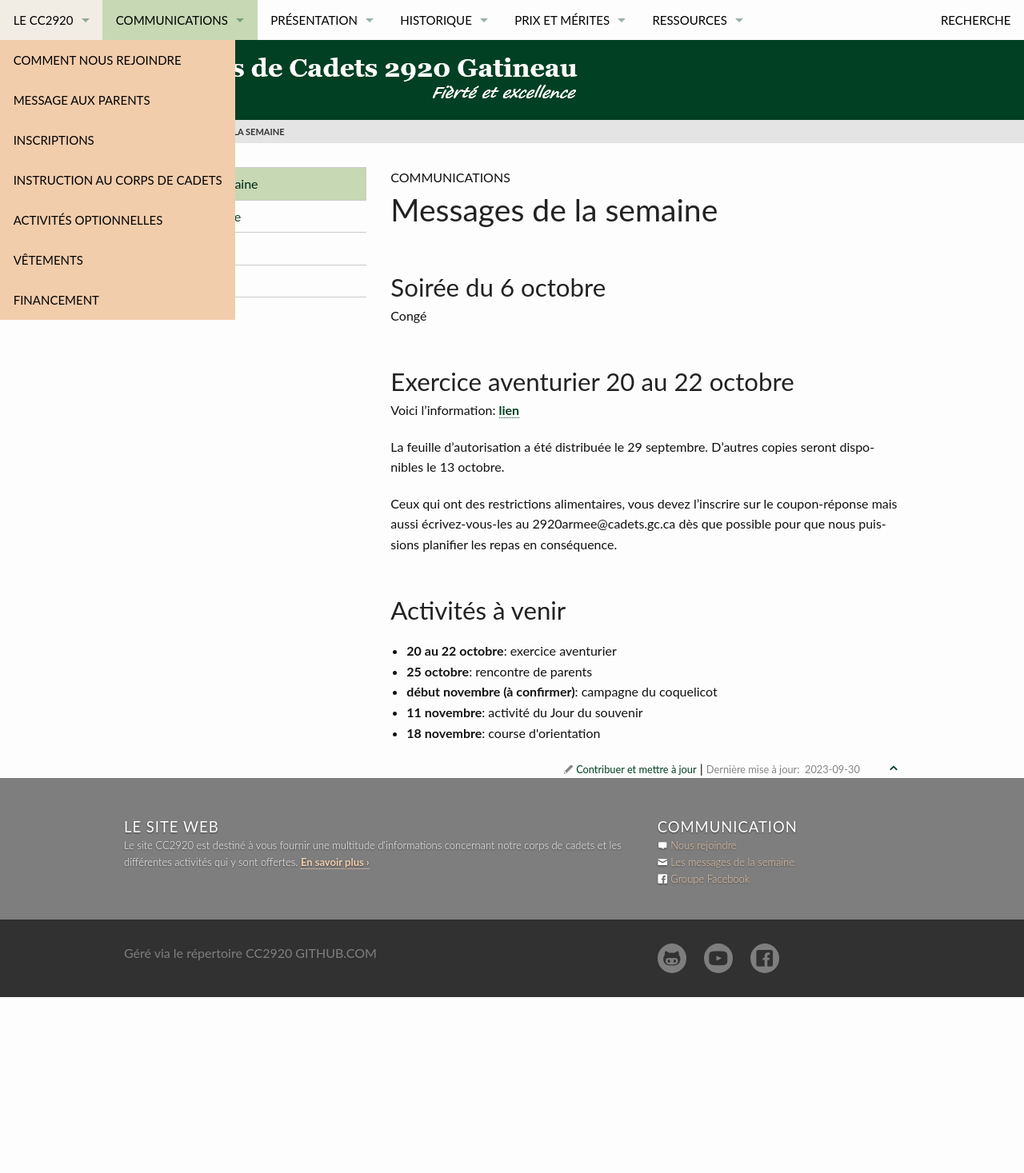
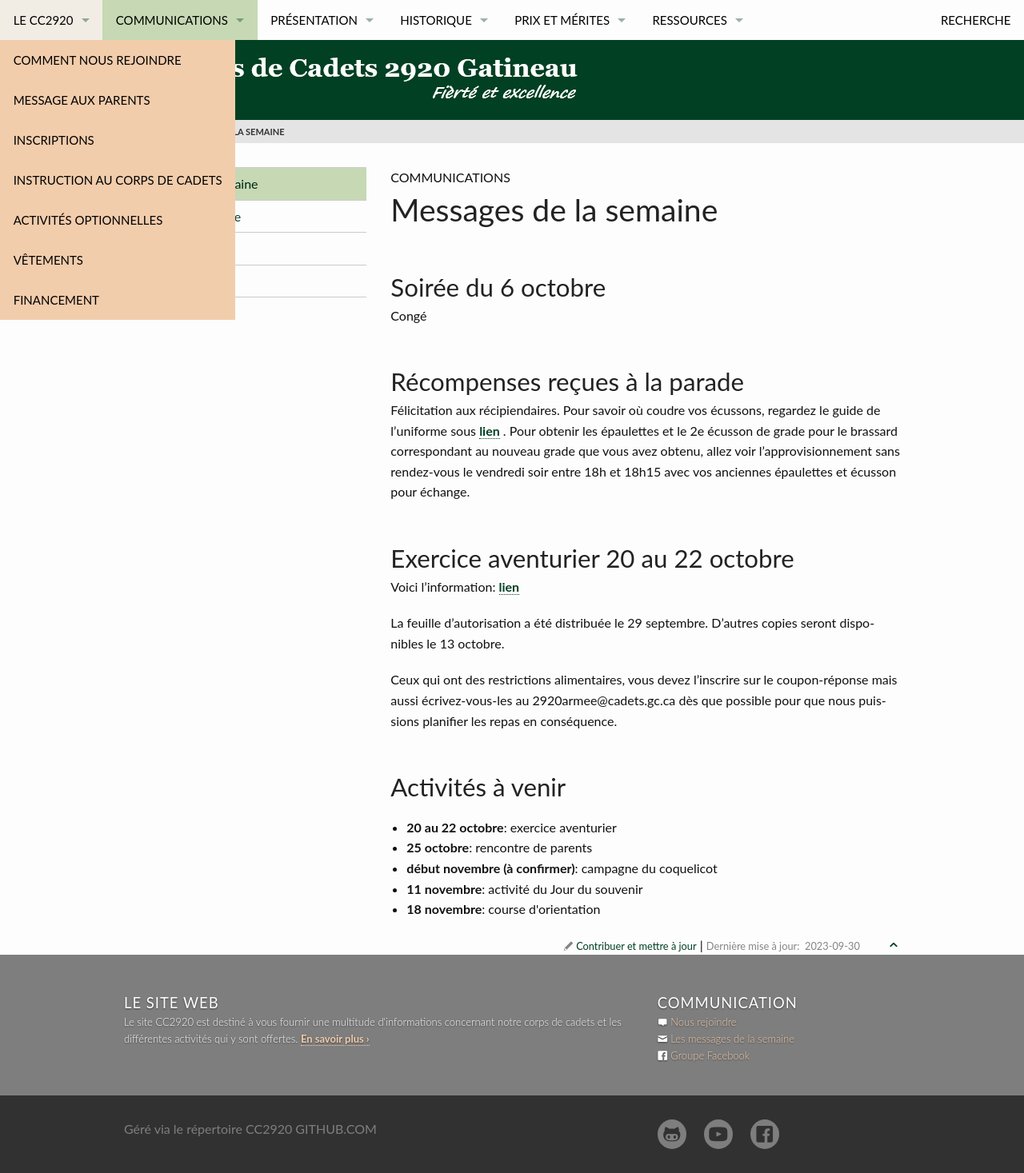
Before and after one commit to CC2920/web, a Jekyll site: the page built from _communications/messages.md, in a window 1280 px wide. Shown: the whole page at 80% size. Built offline with Jekyll 4.4.1, drawn with Linux system fonts in a browser that asks for light colours; before the commit the page ends 1247 px from its top, so only the background shows below that.

Commit message:
Update messages.md

```diff
--- a/_communications/messages.md
+++ b/_communications/messages.md
@@ -20,6 +20,10 @@ activities:
 
 Congé
 
+## Récompenses reçues à la parade
+
+Félicitation aux récipiendaires. Pour savoir où coudre vos écussons, regardez le guide de l'uniforme sous [lien](https://www.cc2920.ca/ressources/ressources-cadets/) . Pour obtenir les épaulettes et le 2e écusson de grade pour le brassard correspondant au nouveau grade que vous avez obtenu, allez voir l'approvisionnement sans rendez-vous le vendredi soir entre 18h et 18h15 avec vos anciennes épaulettes et écusson pour échange.
+
 ## Exercice aventurier 20 au 22 octobre
 
 Voici l'information:  [lien](https://1drv.ms/b/s!AkTIfKmoB8nugfpur1EJMgbHt3Js0g?e=s0jbE5)
```
